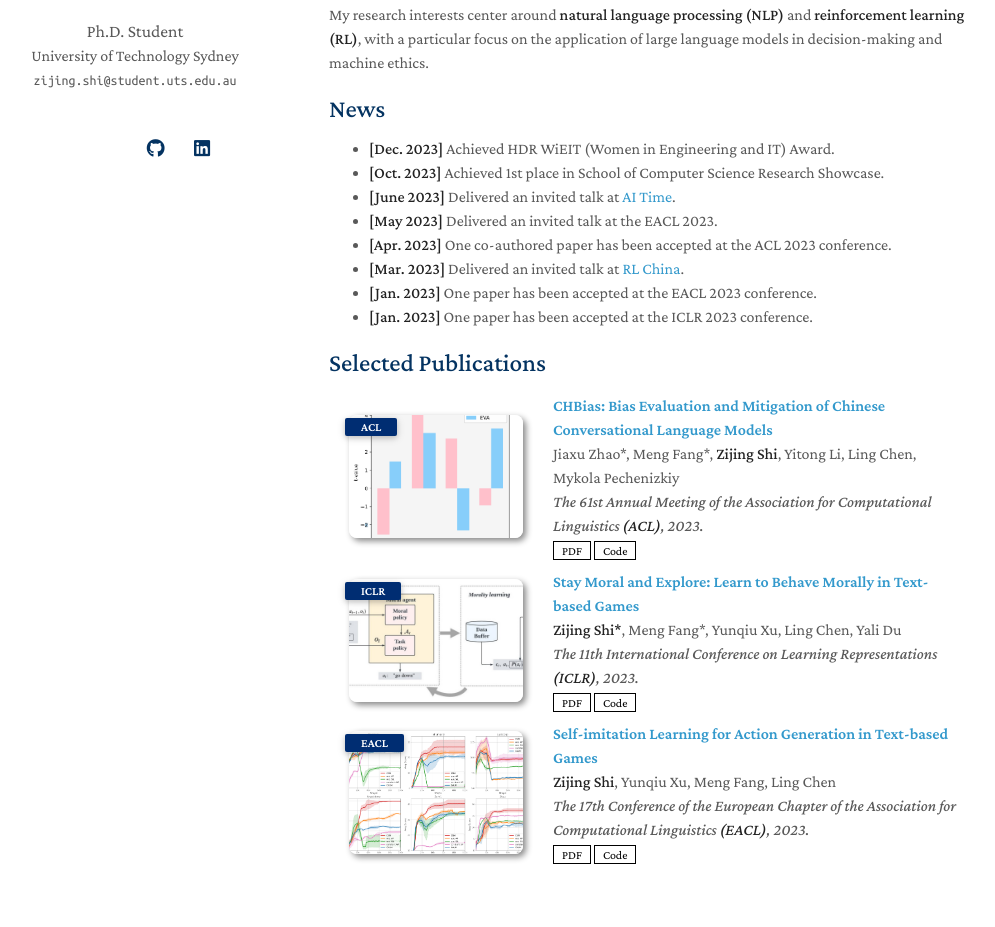
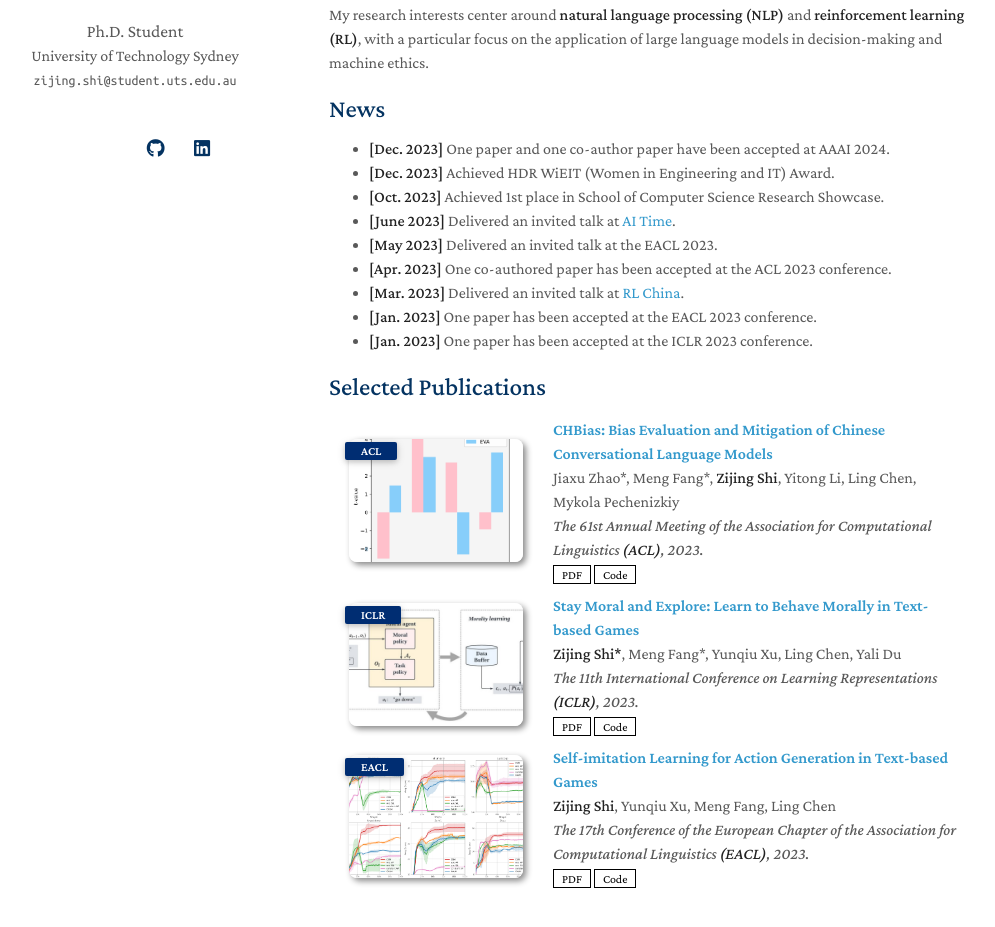
Before and after one commit to winni18/winni18.github.io, a Jekyll site: the page built from index.md, in a window 1280 px wide and 1206 px high. Shown: the part 222-1149 px from the top of the window, without its empty margins (141-1136 px from the left). Built offline with Jekyll 4.4.1, drawn with Linux system fonts in a browser that asks for light colours; nearby versions of some CDN libraries; a style sheet for code colours, icons or effects is not loaded; our own code applies the rules of GitHub Pages for plain Markdown files.

Commit message:
Update index.md

```diff
--- a/index.md
+++ b/index.md
@@ -13,6 +13,7 @@ My research interests center around **natural language processing (NLP)** and **
 
 
 ## News
+- **[Dec. 2023]** One paper and one co-author paper have been accepted at AAAI 2024.
 - **[Dec. 2023]** Achieved HDR WiEIT (Women in Engineering and IT) Award.
 - **[Oct. 2023]** Achieved 1st place in School of Computer Science Research Showcase.
 - **[June 2023]** Delivered an invited talk at [AI Time](https://www.aitime.cn/).
```
